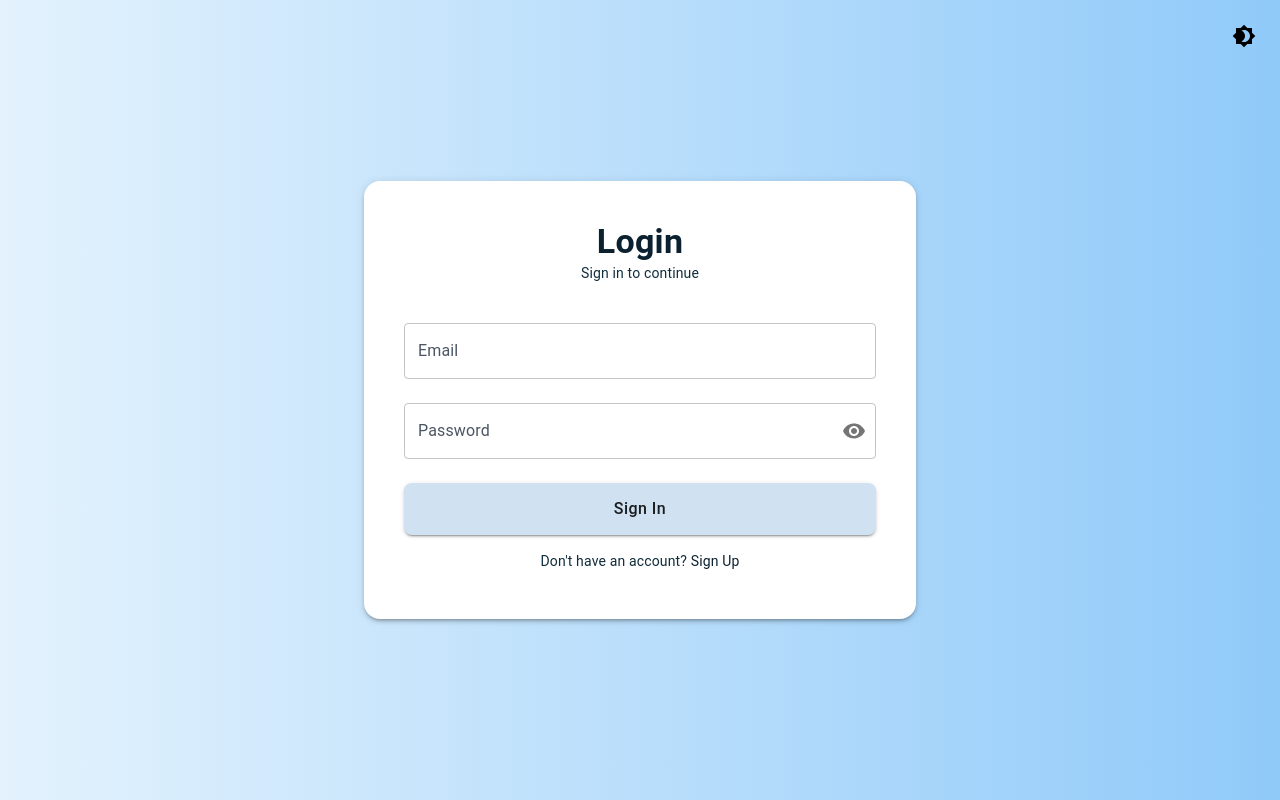
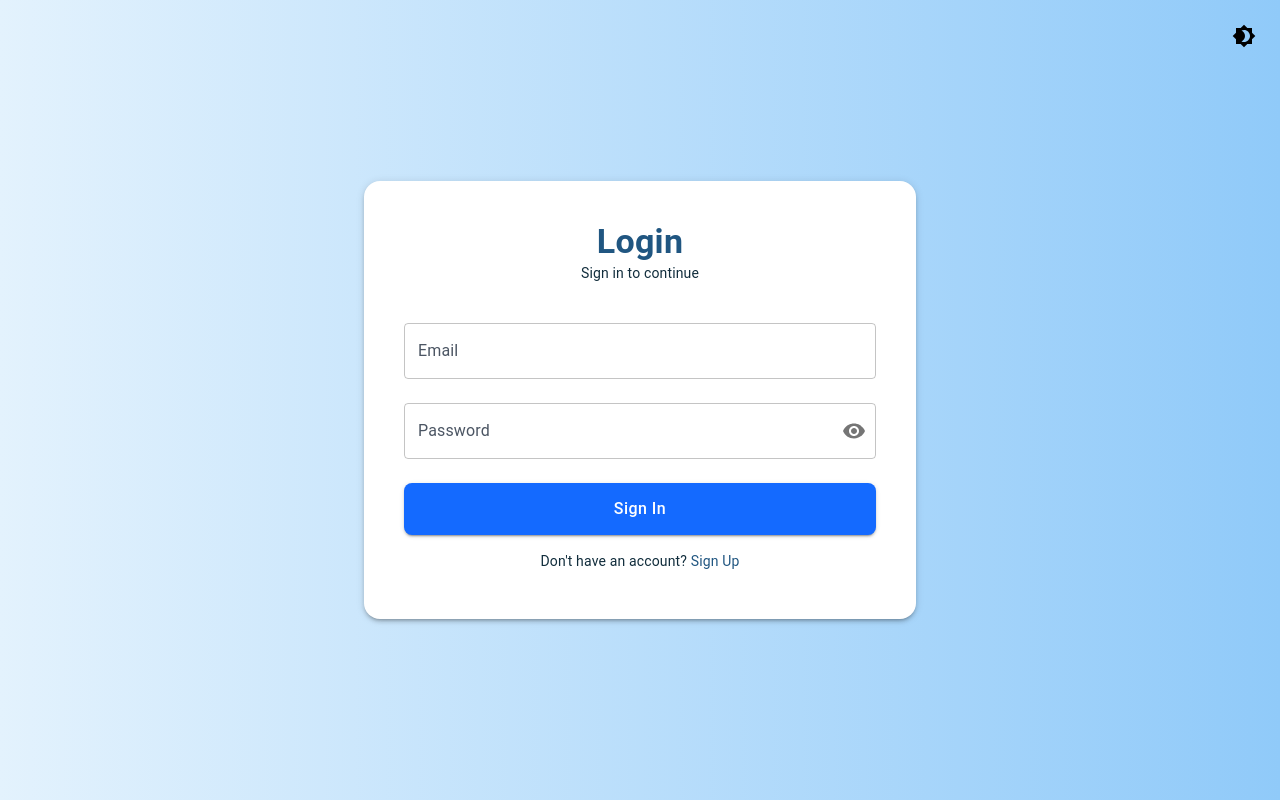
Before and after one commit to PietroDeBianchi/ReactVite-FE-Yarn, a React (Vite) app: page / in a window 1280 px wide. Built offline with nearby package versions, Linux system fonts and the light colour scheme.

Commit message:
fix: :lipstick:

```diff
--- a/src/pages/dashboard/Dashboard.tsx
+++ b/src/pages/dashboard/Dashboard.tsx
@@ -22,7 +22,7 @@ const Dashboard = () => {
             </Avatar>
 
             {/* Welcome Message */}
-            <Typography variant='h4' fontWeight='bold' color='primary' sx={{ mt: 2 }}>
+            <Typography variant='h4' fontWeight='bold' color='primary.dark' sx={{ mt: 2 }}>
                 Welcome, {user?.firstName}!
             </Typography>
 
--- a/src/theme/theme.ts
+++ b/src/theme/theme.ts
@@ -13,9 +13,9 @@ const lightPalette: ThemeOptions = {
             secondary: "#4B5563", // Grigio medio bilanciato
         },
         primary: {
-            main: "#D0E2F2",
-            light: "#0C2130",
-            dark: "#0C2130",
+            main: "#146AFF",
+            light: "#1808FF",
+            dark: "#205681",
         },
         secondary: {
             main: "#FF6F61",
```
